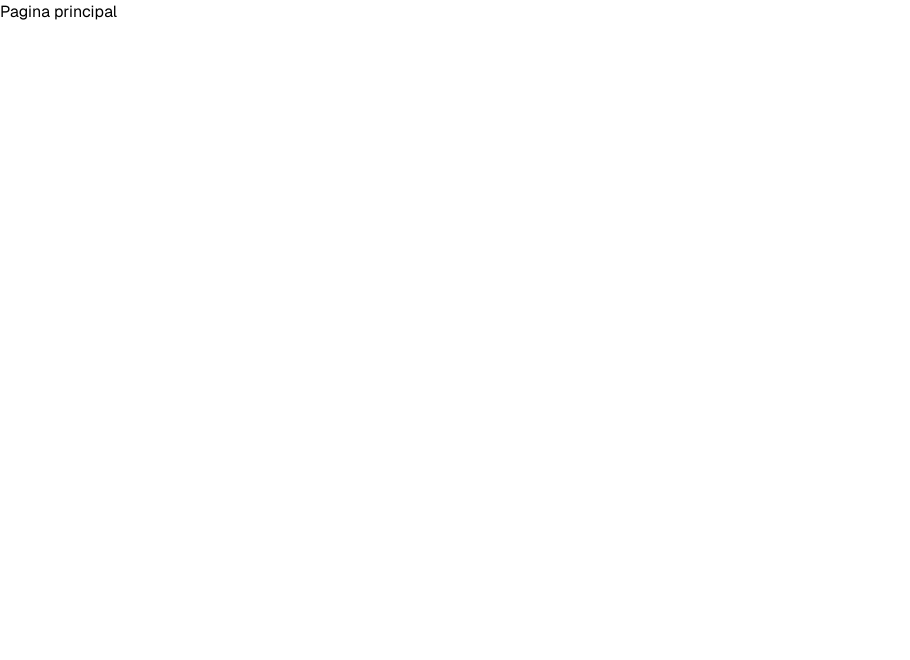
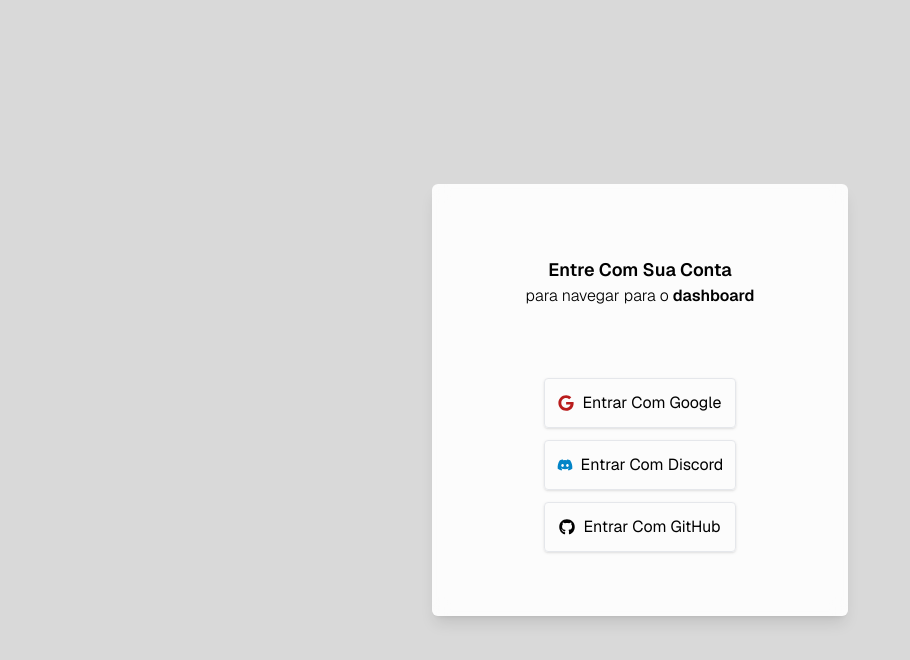
Before and after one commit to Pecximenes/Projeto-TR2, a Next.js app in the folder web-app/front/: page / in a window 1280 px wide. Shown: the top 660 px of the page, without its empty margins (0-910 px from the left). Built offline with nearby package versions, Linux system fonts and the light colour scheme.

Commit message:
homepage in front

```diff
--- /dev/null
+++ b/web-app/front/src/app/(home)/_components/signInButton.tsx
@@ -0,0 +1,18 @@
+"use client";
+
+import { signIn } from "next-auth/react";
+
+export function SignInButton({
+  children,
+  provider,
+  className,
+}: React.PropsWithChildren<{
+  provider: "google" | "discord" | "github";
+  className?: string;
+}>) {
+  return (
+    <button onClick={() => signIn(provider)} className={className}>
+      {children}
+    </button>
+  );
+}
--- a/web-app/front/src/app/(home)/page.tsx
+++ b/web-app/front/src/app/(home)/page.tsx
@@ -1,3 +1,39 @@
+import { SignInButton } from "./_components/signInButton";
+import { FaGoogle, FaGithub, FaDiscord } from "react-icons/fa";
+
 export default function HomePage() {
-  return <main>Pagina principal</main>;
+  return (
+    <main className="flex min-h-screen items-center justify-center bg-black/15">
+      <section className="flex h-[27rem] w-5/6 max-w-[26rem] flex-col items-center justify-between rounded-md bg-white/90 px-2 py-16 shadow-lg backdrop-blur">
+        <div className="flex flex-col items-center">
+          <h1 className="mt-2 text-lg font-semibold">Entre Com Sua Conta</h1>
+          <h2 className="text-sm font-light sm:text-base">
+            para navegar para o <span className="font-semibold">dashboard</span>
+          </h2>
+        </div>
+        <div className="flex flex-col gap-3">
+          <SignInButton
+            className="flex max-w-64 items-center justify-center gap-2 rounded border-[1px] p-3 shadow transition-shadow ease-in-out hover:shadow-md"
+            provider="google"
+          >
+            <FaGoogle className="fill-red-700" /> Entrar Com Google
+          </SignInButton>
+          <SignInButton
+            className="flex max-w-64 items-center justify-center gap-2 rounded border-[1px] p-3 shadow transition-shadow ease-in-out hover:shadow-md"
+            provider="discord"
+          >
+            <FaDiscord className="fill-sky-600" />
+            Entrar Com Discord
+          </SignInButton>
+          <SignInButton
+            className="flex max-w-64 items-center justify-center gap-2 rounded border-[1px] p-3 shadow transition-shadow ease-in-out hover:shadow-md"
+            provider="github"
+          >
+            <FaGithub />
+            Entrar Com GitHub
+          </SignInButton>
+        </div>
+      </section>
+    </main>
+  );
 }
```
